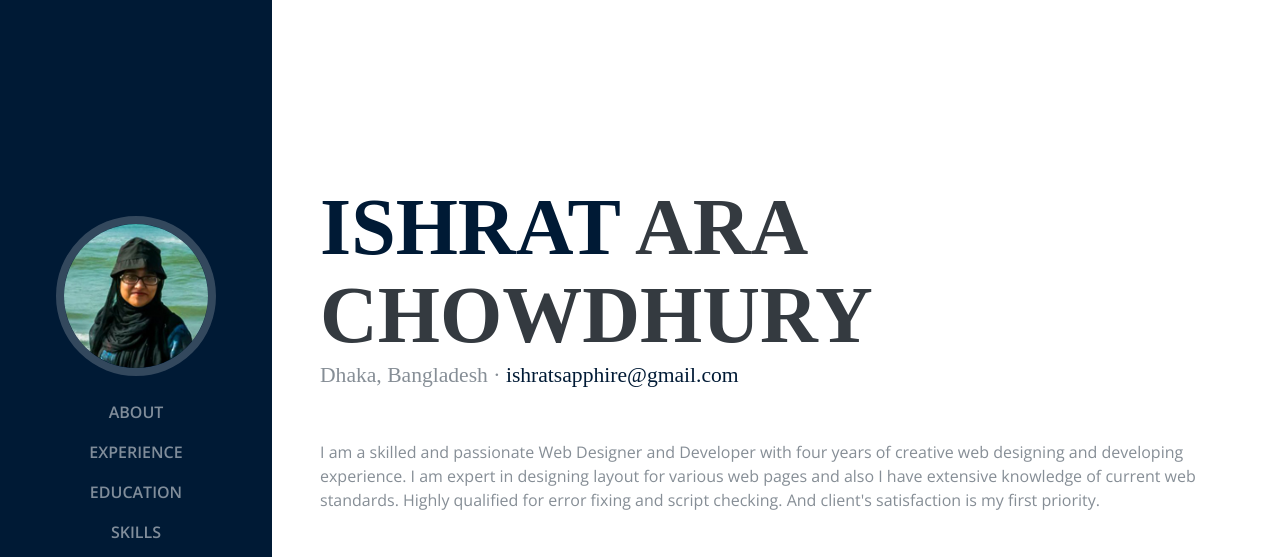
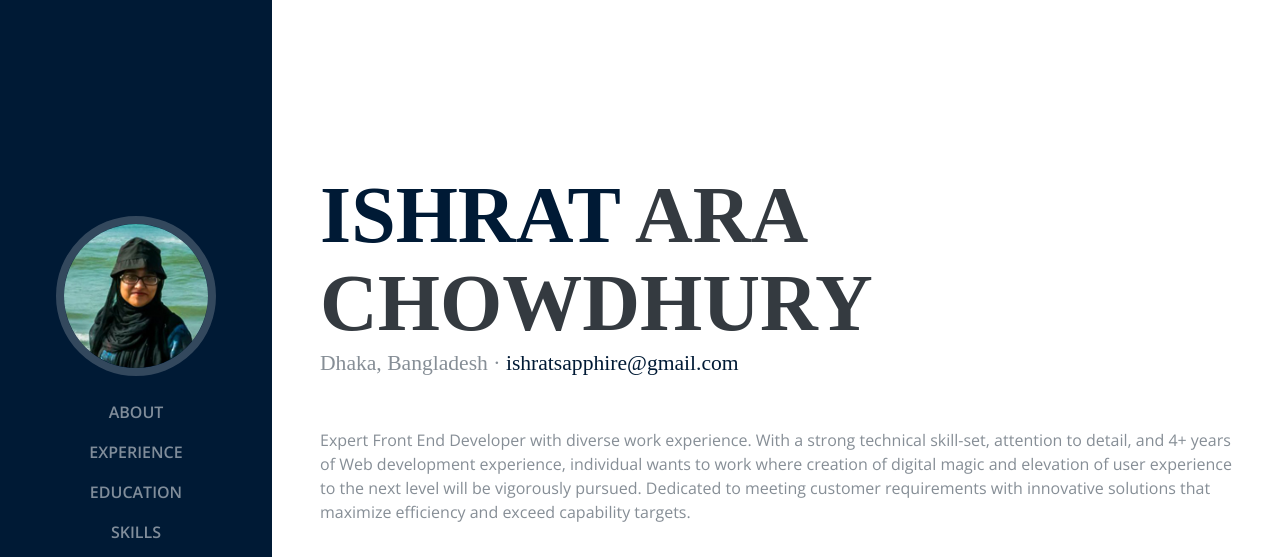
Before and after one commit to IshratSapphire/ishratsapphire.github.io, a plain HTML site: page index.html in a window 1280 px wide. Shown: the top 557 px of the page. Drawn offline with nearby package versions, Linux system fonts and the light colour scheme; a web font is replaced by a local one.

Commit message:
Update index.html

```diff
--- a/index.html
+++ b/index.html
@@ -71,7 +71,7 @@
           <div class="subheading mb-5">Dhaka, Bangladesh ·
             <a href="mailto:ishratsapphire@gmail.com">ishratsapphire@gmail.com</a>
           </div>
-          <p class="mb-5">I am a skilled and passionate Web Designer and Developer with four years of creative web designing and developing experience. I am expert in designing layout for various web pages and also I have extensive knowledge of current web standards. Highly qualified for error fixing and script checking. And client's satisfaction is my first priority.</p>
+          <p class="mb-5">Expert Front End Developer with diverse work experience. With a strong technical skill-set, attention to detail, and 4+ years of Web development experience, individual wants to work where creation of digital magic and elevation of user experience to the next level will be vigorously pursued. Dedicated to meeting customer requirements with innovative solutions that maximize efficiency and exceed capability targets. </p>
           <ul class="list-inline list-social-icons mb-0">
             <li class="list-inline-item">
               <a href="https://plus.google.com/u/0/+IshratSapphire">
```
